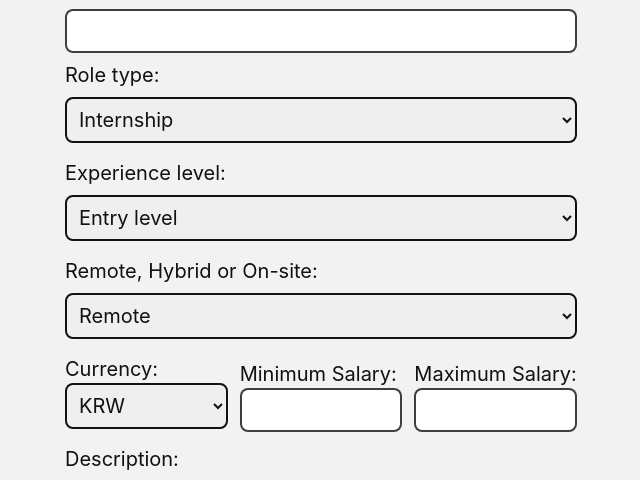
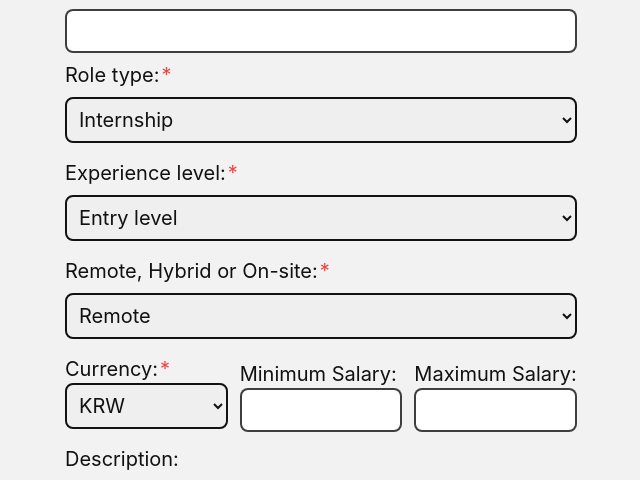
Before and after one commit to devldm/go-sk, a Next.js app: page /job-upload in a window 1280 px wide. Shown: the part 697-1177 px from the top of the page, without its empty margins (319-959 px from the left). Built offline with nearby package versions, Linux system fonts and the light colour scheme.

Commit message:
update forms to use custom select

```diff
--- a/app/components/CompanyUploadForm/CompanyUploadForm.tsx
+++ b/app/components/CompanyUploadForm/CompanyUploadForm.tsx
@@ -8,6 +8,7 @@ import { useFormState } from "react-dom";
 import { postCompany } from "../../lib/data";
 import DOMPurify from "dompurify";
 import dynamic from "next/dynamic";
+import FormSelect from "../FormSelect";
 
 export default function CompanyUploadForm() {
   const [state, formAction] = useFormState(postCompany, {});
@@ -96,45 +97,20 @@ export default function CompanyUploadForm() {
           required={false}
           id={"company_sns_url"}
         />
-        <label
-          htmlFor="korean_level_required"
-          className="after:content-['*'] after:ml-0.5 after:text-red-500"
-        >
-          Korean level:
-        </label>
-        <select
-          className="mb-2 p-2 text-xl  dark:bg-[#222] rounded-lg border-2 border-[#121212] focus:outline-none focus:border-[#3758f9] focus:ring-1 focus:ring-[#3758f9]"
-          id="korean_level_required"
-          required
-          name="korean_level_required"
-        >
-          <option value="" disabled>
-            --Korean level required--
-          </option>
-          <option value="None">None</option>
-          <option value="Basic">Basic</option>
-          <option value="Intermediate">Intermediate</option>
-          <option value="Advanced">Advanced</option>
-        </select>
-        <label
+        <FormSelect
+          label={"Korean level:"}
+          htmlFor={"korean_level_required"}
+          id={"korean_level_required"}
+          placeholderOption={"--Korean level required--"}
+          selectOptions={["None", "Basic", "Intermediate", "Advanced"]}
+        />
+        <FormSelect
+          label="Business language:"
           htmlFor="business_language"
-          className="after:content-['*'] after:ml-0.5 after:text-red-500"
-        >
-          Business language:
-        </label>
-        <select
-          className="mb-2 p-2 text-xl rounded-lg border-2 dark:bg-[#222] border-[#121212] focus:outline-none focus:border-[#3758f9] focus:ring-1 focus:ring-[#3758f9]"
-          id="business_language"
-          name="business_language"
-          required
-        >
-          <option value="" disabled>
-            --Business language--
-          </option>
-          <option value="English">English</option>
-          <option value="Korean">Korean</option>
-          <option value="Mixed">Mixed</option>
-        </select>
+          id={"business_language"}
+          placeholderOption="--Business language--"
+          selectOptions={["English", "Korean", "Mixed"]}
+        />
         <label htmlFor={"company_description"}>Description:</label>
         <ReactQuill
           value={htmlContent}
--- /dev/null
+++ b/app/components/FormSelect.tsx
@@ -0,0 +1,41 @@
+export default function FormSelect({
+  label,
+  htmlFor,
+  id,
+  placeholderOption,
+  selectOptions,
+}: {
+  label: string;
+  htmlFor: string;
+  id: string;
+  placeholderOption: string;
+  selectOptions: string[];
+}) {
+  return (
+    <>
+      <label
+        htmlFor={htmlFor}
+        className="after:content-['*'] after:ml-0.5 after:text-red-500"
+      >
+        {label}
+      </label>
+      <select
+        className="mb-2 p-2 text-xl  dark:bg-[#222] rounded-lg border-2 border-[#121212] focus:outline-none focus:border-[#3758f9] focus:ring-1 focus:ring-[#3758f9]"
+        id={id}
+        required
+        name={id}
+      >
+        <option value="" disabled>
+          {placeholderOption}
+        </option>
+        {selectOptions.map((option) => {
+          return (
+            <option key={option} value={option}>
+              {option}
+            </option>
+          );
+        })}
+      </select>
+    </>
+  );
+}
--- a/app/components/JobUploadForm/JobUploadForm.tsx
+++ b/app/components/JobUploadForm/JobUploadForm.tsx
@@ -12,6 +12,7 @@ import "react-quill/dist/quill.snow.css";
 import DOMPurify from "dompurify";
 import { useState } from "react";
 import JobPreview from "../JobPreview/JobPreview";
+import FormSelect from "../FormSelect";
 
 export default function JobUploadForm() {
   const [state, formAction] = useFormState(postJob, {});
@@ -89,62 +90,37 @@ export default function JobUploadForm() {
           required={true}
           id={"linkedin_url"}
         />
-        <label htmlFor="role_type">Role type:</label>
-        <select
-          className="mb-2 dark:bg-[#222] p-2 text-xl rounded-lg border-2 border-[#121212] focus:outline-none focus:border-[#3758f9] focus:ring-1 focus:ring-[#3758f9]"
-          id="role_type"
-          name="role_type"
-        >
-          <option value="" disabled>
-            --Type of role--
-          </option>
-          <option value="Internship">Internship</option>
-          <option value="Contract">Contract</option>
-          <option value="Part time">Part time</option>
-          <option value="Full time">Full time</option>
-        </select>
-        <label htmlFor="experience_level">Experience level:</label>
-        <select
-          className="mb-2 dark:bg-[#222] p-2 text-xl rounded-lg border-2 border-[#121212] focus:outline-none focus:border-[#3758f9] focus:ring-1 focus:ring-[#3758f9]"
-          id="experience_level"
-          name="experience_level"
-        >
-          <option value="" disabled>
-            --Experience expected--
-          </option>
-          <option value="Entry level">Entry level</option>
-          <option value="Mid level">Mid level</option>
-          <option value="Senior level">Senior level</option>
-        </select>
-        <label htmlFor="remote_level">Remote, Hybrid or On-site:</label>
-        <select
-          className="mb-2 p-2 dark:bg-[#222] text-xl rounded-lg border-2 border-[#121212] focus:outline-none focus:border-[#3758f9] focus:ring-1 focus:ring-[#3758f9]"
-          id="remote_level"
-          name="remote_level"
-        >
-          <option value="" disabled>
-            --Remote, Hybrid or On-site--
-          </option>
-          <option value="Remote">Remote</option>
-          <option value="Hybrid">Hybrid</option>
-          <option value="On-Site">On-Site</option>
-        </select>
+        <FormSelect
+          label={"Role type:"}
+          htmlFor={"role_type"}
+          id={"role_type"}
+          placeholderOption={"--Type of role--"}
+          selectOptions={["Internship", "Contract", "Part time", "Full time"]}
+        />
+        <FormSelect
+          label={"Experience level:"}
+          htmlFor={"experience_level"}
+          id={"experience_level"}
+          placeholderOption={"--Experience expected--"}
+          selectOptions={["Entry level", "Mid level", "Senior level"]}
+        />
+        <FormSelect
+          label={"Remote, Hybrid or On-site:"}
+          htmlFor={"remote_level"}
+          id={"remote_level"}
+          placeholderOption={"--Remote, Hybrid or On-site--"}
+          selectOptions={["Remote", "Hybrid", "On-site"]}
+        />
+
         <div className="flex flex-col lg:gap-3 lg:flex-row items-center">
-          <div className="">
-            <label htmlFor="currency">Currency:</label>
-            <select
-              className="mb-2 p-2 dark:bg-[#222] text-xl rounded-lg border-2 border-[#121212] focus:outline-none focus:border-[#3758f9] focus:ring-1 focus:ring-[#3758f9]"
-              id="currency"
-              name="currency"
-            >
-              <option value="" disabled>
-                Currency:
-              </option>
-              <option value="KRW">KRW</option>
-              <option value="USD">USD</option>
-              <option value="GBP">GBP</option>
-              <option value="EUR">EUR</option>
-            </select>
+          <div>
+            <FormSelect
+              label={"Currency:"}
+              htmlFor={"currency"}
+              id={"currency"}
+              placeholderOption={"Currency:"}
+              selectOptions={["KRW", "USD", "GBP", "EUR", "JPY"]}
+            />
           </div>
           <div className="flex flex-col justify-between">
             <FormInput
```
